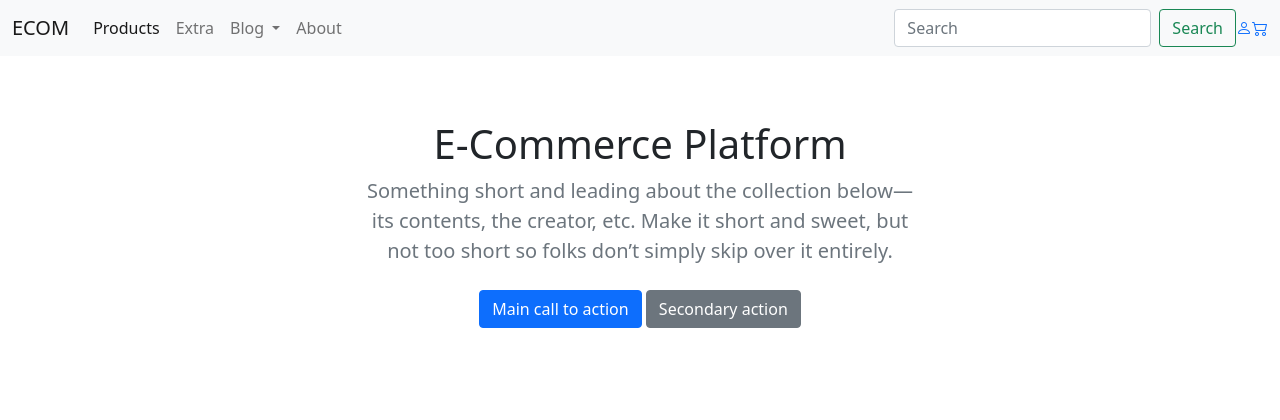
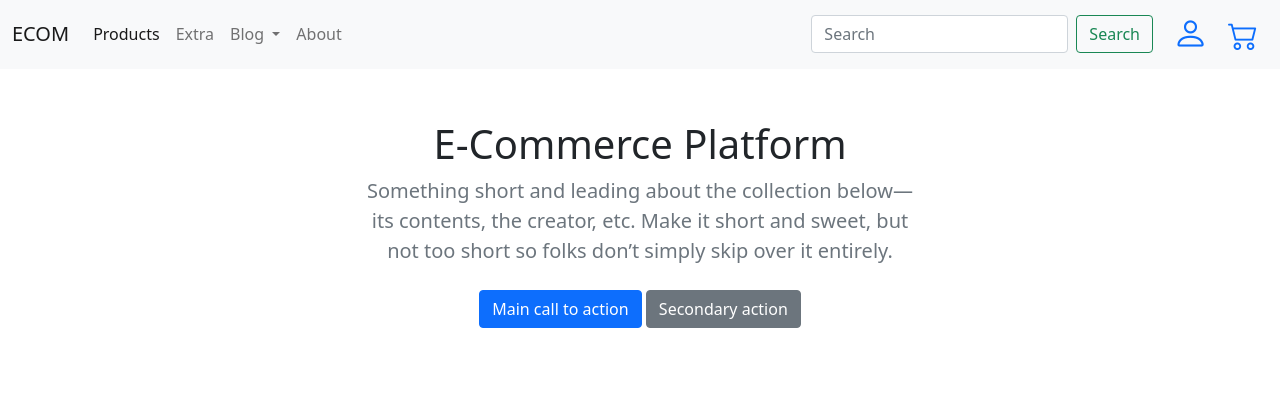
Before and after one commit to ityreh/ecom, a Django app: page /products/ in a window 1280 px wide. Shown: the top 420 px of the page. Run offline with Django 3.2, Linux system fonts and the light colour scheme; data that the repository does not hold is empty.

Commit message:
style: html and css formatting

```diff
--- a/templates/base.html
+++ b/templates/base.html
@@ -56,11 +56,11 @@
                 </form>
 
                 <a href="#">
-                    <i class="bi bi-person" styles="width: 30; height: 30;"></i>
+                    <i class="bi bi-person" style="font-size: 35px; padding-left: 20px"></i>
                 </a>
 
                 <a href="#">
-                    <i class="bi bi-cart2"></i>
+                    <i class="bi bi-cart2" style="font-size: 30px; padding-left: 20px; padding-right: 10px"></i>
                 </a>
             </div>
         </div>
--- a/templates/products/detail.html
+++ b/templates/products/detail.html
@@ -4,10 +4,10 @@
 
 <h1>{{ product.label }}</h1>
 <ul>
-{% for fabric in product.fabric_set.all %}
+    {% for fabric in product.fabric_set.all %}
     <li>{{ fabric.label }}</li>
-{% endfor %}
-<li>{{ product.pattern }}
+    {% endfor %}
+    <li>{{ product.pattern }}
 </ul>
 
 {% endblock content %}
```
